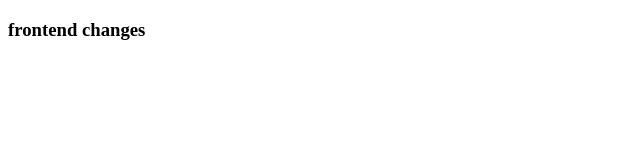
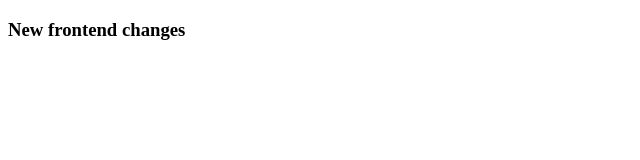
Before and after one commit to swap-prashant/plannet-project, a plain HTML site: page index.html in a window 1280 px wide. Shown: the full height of the page, 0-640 px from the left. Drawn offline with Linux system fonts and the light colour scheme.

Commit message:
new frontend changes

```diff
--- a/index.html
+++ b/index.html
@@ -11,7 +11,7 @@
         <!-- hero section start here -->
 
         <section>
-            <h3>frontend changes</h3>
+            <h3>New frontend changes</h3>
         </section>
 
         <!-- hero section end here -->
```
